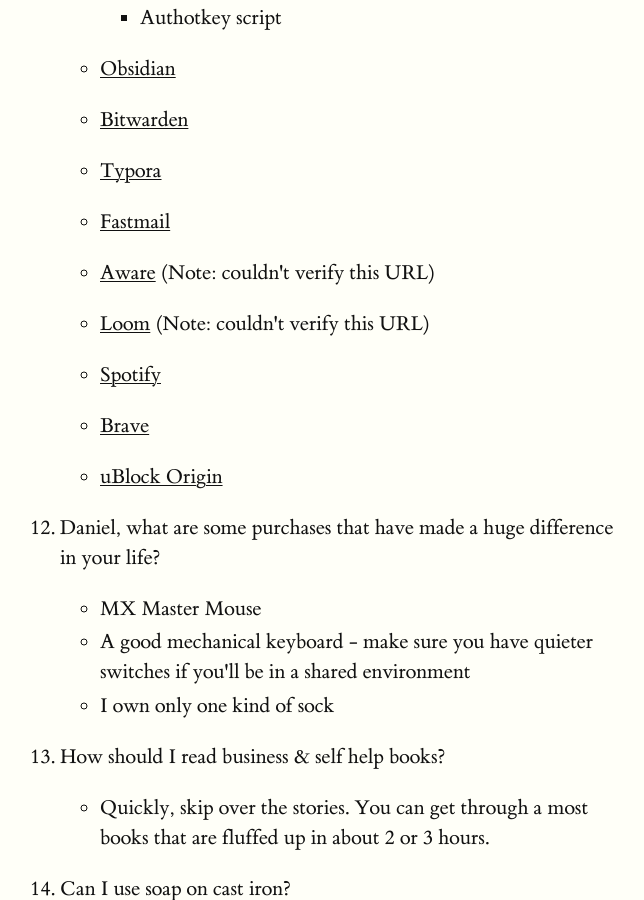
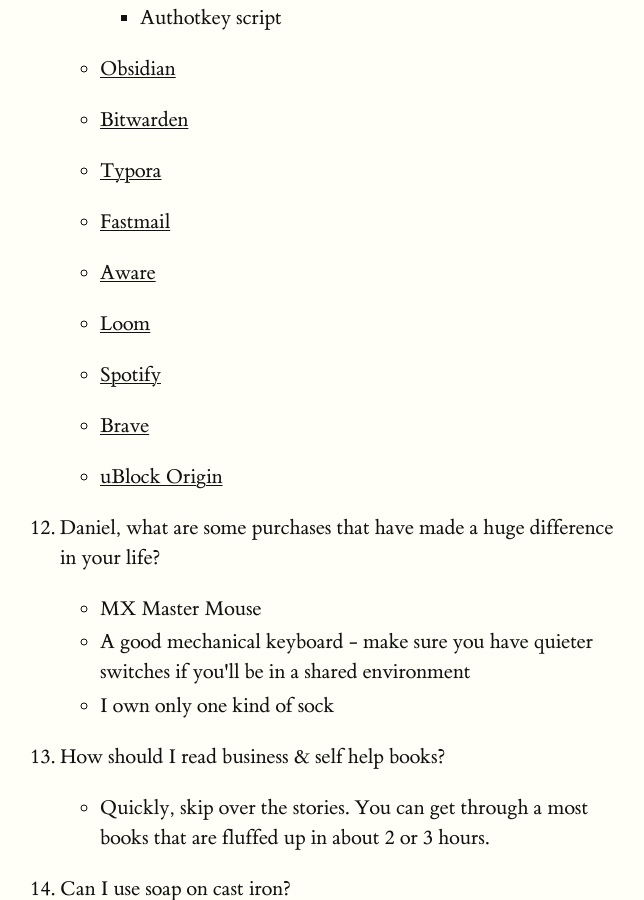
Before and after one commit to pact-wheeler/exp7, a Jekyll site: the page built from naq.html, in a window 1280 px wide and 900 px high, scrolled down 2632 px. Shown: the whole window, without its empty margins (156-800 px from the left). Built offline with Jekyll 4.4.1, drawn with Linux system fonts in a browser that asks for light colours.

Commit message:
Update naq.html

```diff
--- a/naq.html
+++ b/naq.html
@@ -139,8 +139,8 @@ title: Never Asked Questions
             <li><p><a href="https://bitwarden.com/" target="_blank">Bitwarden</a></p></li>
             <li><p><a href="https://typora.io/" target="_blank">Typora</a></p></li>
             <li><p><a href="https://www.fastmail.com/" target="_blank">Fastmail</a></p></li>
-            <li><p><a href="https://www.useaware.com/" target="_blank">Aware</a> (Note: couldn't verify this URL)</p></li>
-            <li><p><a href="https://www.loom.com/" target="_blank">Loom</a> (Note: couldn't verify this URL)</p></li>
+            <li><p><a href="https://www.useaware.com/" target="_blank">Aware</a> </p></li>
+            <li><p><a href="https://www.loom.com/" target="_blank">Loom</a> </p></li>
             <li><p><a href="https://www.spotify.com/" target="_blank">Spotify</a></p></li>
             <li><p><a href="https://brave.com/" target="_blank">Brave</a></p></li>
             <li><p><a href="https://github.com/gorhill/uBlock" target="_blank">uBlock Origin</a></p></li>
```
